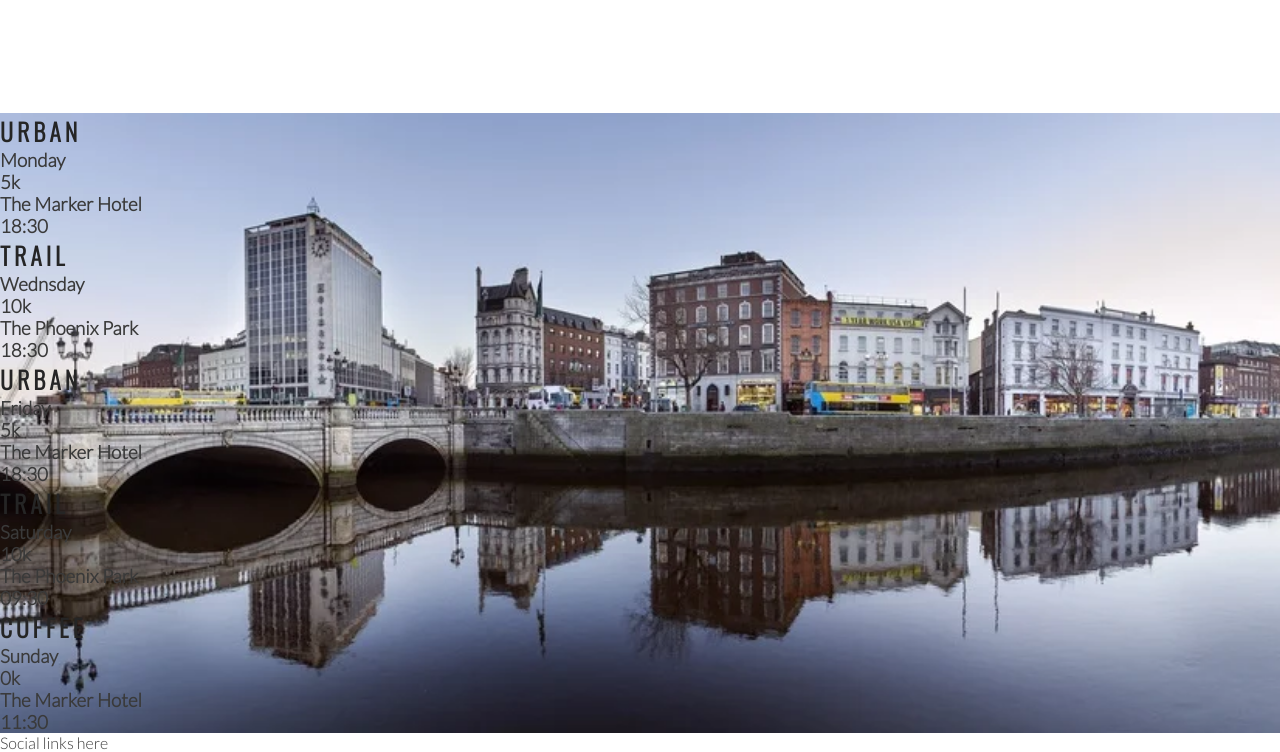
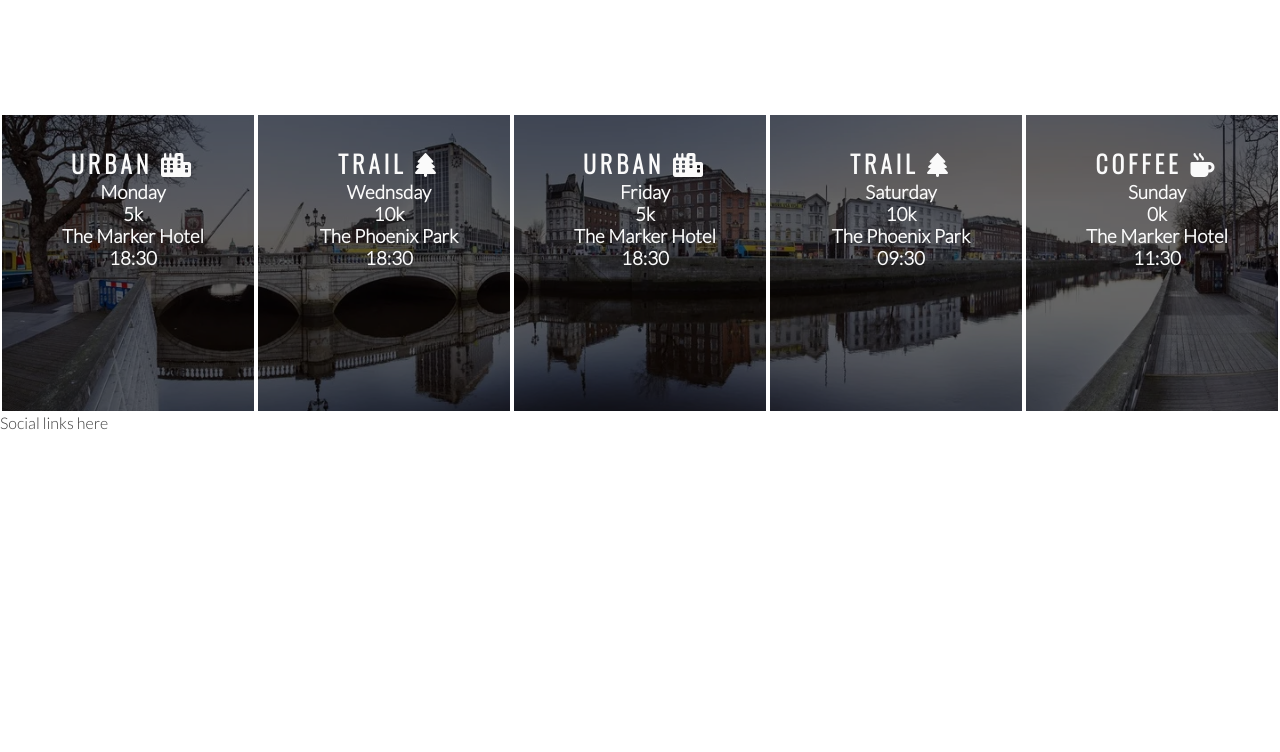
Before and after one commit to Lilsliceofpie/LOVE-RUNNING, a plain HTML site: page index.html in a window 1280 px wide. Shown: the part 1182-1934 px from the top of the page. After the commit the page ends 1614 px from the top, so only its background shows below. Drawn offline with nearby package versions, Linux system fonts and the light colour scheme.

Commit message:
style times panels and add icons

```diff
--- a/assets/css/style.css
+++ b/assets/css/style.css
@@ -181,3 +181,17 @@ hr {
     width: 100%;
     overflow: hidden;
 }
+#times div {
+    color: #fafafa;
+    background-color: rgb(0, 0, 0, .6);
+    width: 20%;
+    height: 300px;
+    float: left;
+    padding: 30px 0 0 10px;
+    text-align: center;
+    border: 2px solid white;
+    box-sizing: border-box;
+}
+#times h2 {
+    color: #fafafa;
+}
--- a/index.html
+++ b/index.html
@@ -87,35 +87,35 @@
     </section>
     <section id="times">
         <div>
-            <h2>Urban</h2>
+            <h2>Urban <i class="fa-solid fa-city"></i></h2>
             <h3>Monday</h3>
             <h3>5k</h3>
             <h3>The Marker Hotel</h3>
             <h3>18:30</h3>
         </div>
         <div>
-            <h2>Trail</h2>
+            <h2>Trail <i class="fa-solid fa-tree"></i></h2>
             <h3>Wednsday</h3>
             <h3>10k</h3>
             <h3>The Phoenix Park</h3>
             <h3>18:30</h3>
         </div>
         <div>
-            <h2>Urban</h2>
+            <h2>Urban <i class="fa-solid fa-city"></i></h2>
             <h3>Friday</h3>
             <h3>5k</h3>
             <h3>The Marker Hotel</h3>
             <h3>18:30</h3>
         </div>
         <div>
-            <h2>Trail</h2>
+            <h2>Trail <i class="fa-solid fa-tree"></i></h2>
             <h3>Saturday</h3>
             <h3>10k</h3>
             <h3>The Phoenix Park</h3>
             <h3>09:30</h3>
         </div>
         <div>
-            <h2>Coffee</h2>
+            <h2>Coffee <i class="fa-solid fa-mug-hot"></i></h2>
             <h3>Sunday</h3>
             <h3>0k</h3>
             <h3>The Marker Hotel</h3>
```
